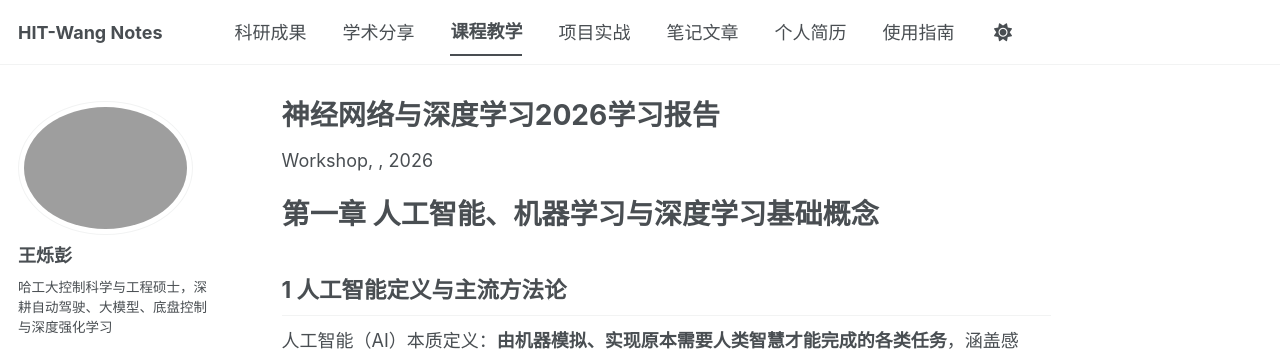
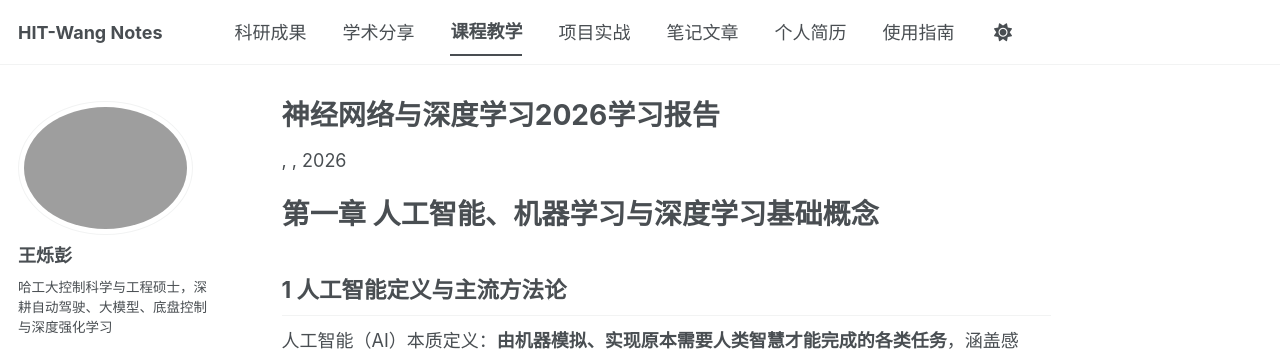
Before and after one commit to HITWang-tech/HITWang-tech.github.io, a Jekyll site: the page built from _teaching/DL-Week1.md, in a window 1280 px wide and 900 px high. Shown: the top 351 px of the window. Built offline with Jekyll 4.4.1, drawn with Linux system fonts in a browser that asks for light colours; a script bundle is joined from its source files by our own code; library files that are not in the unit come from our copies.

Commit message:
Update DL-Week1.md

```diff
--- a/_teaching/DL-Week1.md
+++ b/_teaching/DL-Week1.md
@@ -1,9 +1,7 @@
 ---
 title: "神经网络与深度学习2026学习报告"
 collection: teaching
-type: "Workshop"
 permalink: /teaching/DL-Week1
-date: 2026-05-15
 ---
 
 # 第一章 人工智能、机器学习与深度学习基础概念
```
